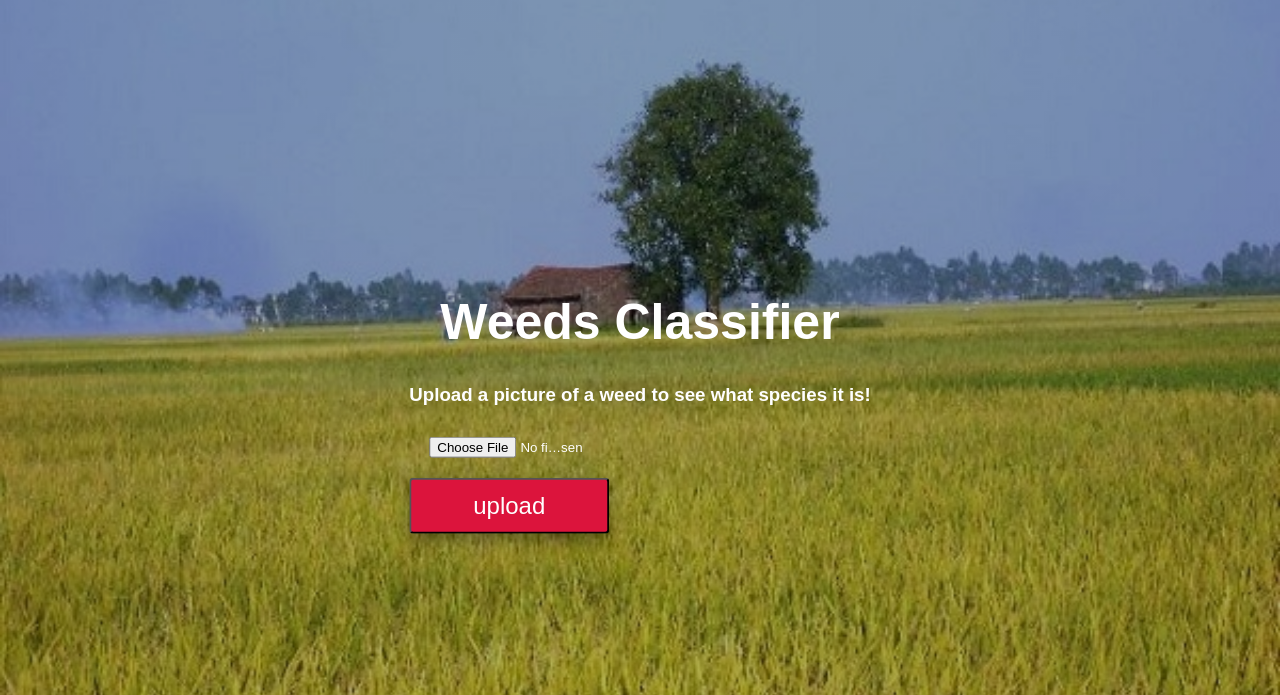
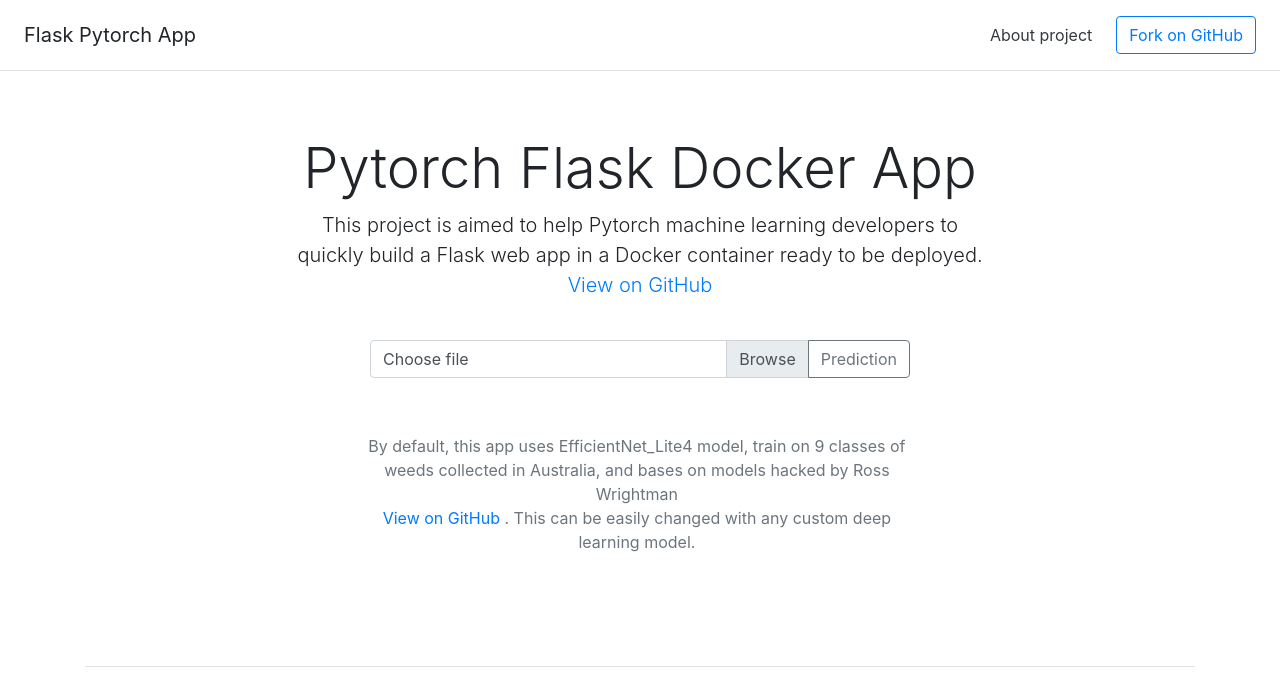
Before and after one commit to linhduongtuan/DeepWeeds_Classifier_WebApp, a Flask app: page / in a window 1280 px wide. Shown: the top 695 px of the page. Run offline with Flask 2, Linux system fonts and the light colour scheme; some libraries are stand-ins or nearby versions; grey boxes are pictures that could not be loaded.

Commit message:
Add files via upload

```diff
--- a/app.py
+++ b/app.py
@@ -1,27 +1,56 @@
-from flask import Flask, request, render_template
+from flask import Flask, render_template, request
+from models import get_model_fruits, get_model_weeds, get_tensor, get_weed_name
+import os
+from math import floor
+
 app = Flask(__name__)
 
-from commons import get_tensor
-from inference import get_weed_name
+app.config['UPLOAD_FOLDER'] = 'uploads'
 
-@app.route('/', methods=['GET', 'POST'])
-def hello_world():
-    if request.method == 'GET':
-        return render_template('index.html', value='hi')
+model_weeds = get_model_weeds()
+model_fruits = get_model_fruits()
+
+@app.route('/')
+def index():
+    return render_template('index.html')
+
+@app.route('/about')
+def about():
+    return render_template('about.html')
+
+@app.route('/inference_weeds', methods = ['POST'])
+def success():
     if request.method == 'POST':
+        f = request.files['file']
+        print(request.files)
         if 'file' not in request.files:
             print('file not uploaded')
             return
         file = request.files['file']
-	saveLocation = f.filename
-        f.save(saveLocation)
-        print(request.files)
         image = file.read()
         top_probs, top_labels, top_weeds = get_weed_name(image_bytes=image)
         get_weed_name(image_bytes=image)
         tensor = get_tensor(image_bytes=image)
         print(get_tensor(image_bytes=image))
-        return render_template('result.html', weeds=top_weeds, name=top_labels, probabilities=top_probs)
+        return render_template('inference_Weeds.html', weeds=top_weeds, name_weeds=top_labels, probabilities_weeds=top_probs)
 
-if __name__ == '__main__':
-	app.run(debug=True)
+"""
+@app.route('/inference_fruits', methods = ['POST'])
+def success():
+    if request.method == 'POST':
+        f = request.files['file']
+        print(request.files)
+        if 'file' not in request.files:
+            print('file not uploaded')
+            return
+        file = request.files['file']
+        image = file.read()
+        top_probs, top_labels, top_fruits = get_fruit_name(image_bytes=image)
+        get_fruits_name(image_bytes=image)
+        tensor = get_tensor(image_bytes=image)
+        print(get_tensor(image_bytes=image))
+        return render_template('inference_Fruits.html', fruits=top_fruits, name_fruits=top_labels, probabilities_fruits=top_probs)
+"""
+
+if __name__== '__main__':
+    app.run(debug=True)
--- /dev/null
+++ b/templates/base.html
@@ -0,0 +1,101 @@
+<!DOCTYPE html>
+<!-- saved from url=(0051)https://getbootstrap.com/docs/4.0/examples/pricing/ -->
+<html lang="en">
+
+  <head>
+    <meta http-equiv="Content-Type" content="text/html; charset=UTF-8">
+
+    <meta name="viewport" content="width=device-width, initial-scale=1, shrink-to-fit=no">
+    <meta name="description" content="">
+    <meta name="author" content="">
+
+    <title>Flask Pytorch App</title>
+
+    <!-- Bootstrap core CSS -->
+    <link rel="stylesheet" href="https://stackpath.bootstrapcdn.com/bootstrap/4.4.1/css/bootstrap.min.css"
+      integrity="sha384-Vkoo8x4CGsO3+Hhxv8T/Q5PaXtkKtu6ug5TOeNV6gBiFeWPGFN9MuhOf23Q9Ifjh" crossorigin="anonymous">
+
+  </head>
+
+  <body cz-shortcut-listen="true">
+
+    <div class="d-flex flex-column flex-md-row align-items-center p-3 px-md-4 mb-3 bg-white border-bottom box-shadow">
+
+      <h5 class="my-0 mr-md-auto font-weight-normal">Flask Pytorch App</h5>
+      <nav class="my-2 my-md-0 mr-md-3">
+        <a class="p-2 text-dark" href="/about">About project</a>
+
+      </nav>
+      <a class="btn btn-outline-primary" href="https://github.com/linhduongtuan/DeepWeeds_Classifier_WebApp">Fork on
+        GitHub</a>
+    </div>
+    <div class="container">
+      {% block content %}{% endblock %}
+    </div>
+
+
+    <div class="container">
+      <footer class="pt-4 my-md-5 pt-md-5 border-top">
+        <div class="row">
+          <div class="col-12 col-md">
+            <img class="mb-2" src="https://toplist.vn/images/800px/canh-dong-nhu-tam-tham-khong-lo-156171.jpg" alt="" width="150">
+            <small class="d-block mb-3 text-muted">© Linh, Duong Tuan 2020</small>
+          </div>
+          <div class="col-6 col-md">
+            <h5>Links</h5>
+            <ul class="list-unstyled text-small">
+              <li><a class="text-muted" href="https://github.com/linhduongtuan/DeepWeeds_Classifier_WebApp">Code on GitHub</a></li>
+              <li><a class="text-muted" href="https://github.com/linhduongtuan/DeepWeeds_Classifier_WebApp/issues">How to contribute</a></li>
+
+            </ul>
+          </div>
+          <div class="col-6 col-md">
+            <h5>Resources</h5>
+            <ul class="list-unstyled text-small">
+              <li><a class="text-muted" href="https://www.palletsprojects.com/p/flask/">Flask</a></li>
+              <li><a class="text-muted" href="https://pytorch.org/">Pytorch</a></li>
+              <li><a class="text-muted" href="https://pytorch.org/hub/">Pytorch Hub</a></li>
+            </ul>
+          </div>
+          <div class="col-6 col-md">
+            <h5>About</h5>
+            <ul class="list-unstyled text-small">
+              <li><a class="text-muted" href="https://www.facebook.com/linh.duongtuan.7">About me</a></li>
+            </ul>
+          </div>
+        </div>
+      </footer>
+    </div>
+
+
+    <!-- Bootstrap core JavaScript
+    ================================================== -->
+    <!-- Placed at the end of the document so the pages load faster -->
+    <script src="https://code.jquery.com/jquery-3.4.1.slim.min.js"
+      integrity="sha384-J6qa4849blE2+poT4WnyKhv5vZF5SrPo0iEjwBvKU7imGFAV0wwj1yYfoRSJoZ+n"
+      crossorigin="anonymous"></script>
+    <script src="https://cdn.jsdelivr.net/npm/popper.js@1.16.0/dist/umd/popper.min.js"
+      integrity="sha384-Q6E9RHvbIyZFJoft+2mJbHaEWldlvI9IOYy5n3zV9zzTtmI3UksdQRVvoxMfooAo"
+      crossorigin="anonymous"></script>
+    <script src="https://stackpath.bootstrapcdn.com/bootstrap/4.4.1/js/bootstrap.min.js"
+      integrity="sha384-wfSDF2E50Y2D1uUdj0O3uMBJnjuUD4Ih7YwaYd1iqfktj0Uod8GCExl3Og8ifwB6"
+      crossorigin="anonymous"></script>
+
+    <script>
+      $('#inputGroupFile').on('change', function () {
+        //get the file name
+        let fileName = $(this).val();
+
+        //only leave filename in the path
+        fileParts = fileName.split(/\/|\\/);
+        let name = fileParts[fileParts.length - 1];
+        console.log(fileParts)
+
+        //replace the "Choose a file" label
+        $(this).next('.custom-file-label').html(name);
+      })
+    </script>
+
+  </body>
+
+</html>
--- a/templates/index.html
+++ b/templates/index.html
@@ -1,73 +1,43 @@
-<!DOCTYPE html>
-<html>
-<head>
-<title>Weeds Classifier App</title>
-<meta name="viewport" content="width=device-width, initial-scale=1">
-<style>
-body {
-  margin: 0;
-  font-family: Arial, Helvetica, sans-serif;
-}
+{% extends 'base.html' %}
 
-.hero-image {
-  background-image: linear-gradient(rgba(0, 0, 0, 0.3),rgba(0, 0, 0, 0.3)), url("/static/1.jpg");
-  background-color: #cccccc;
-  height: 800px;
-  background-position: center;
-  background-repeat: no-repeat;
-  background-size: cover;
-  position: relative;
-}
-
-.hero-text {
-  text-align: center;
-  position: absolute;
-  top: 50%;
-  left: 50%;
-  transform: translate(-50%, -50%);
-  color: white;
-}
-input[type=file] {
-  width: 100%;
-  padding: 12px 20px;
-  margin: 8px 0;
-  display: block;
-  width: 200px;
-  color: white;
-  justify-content: center;
-  align-items: center;
-  text-align: center;
-  box-sizing: border-box;
-  border-style: solid white;
-  border-width: 2px;
-  border-radius: 2px;
-}
-input[type=submit] {
-  width: 100%;
-  padding: 12px 20px;
-  margin: 8px 0;
-  display: block;
-  width: 200px;
-  font-size: 1.5em;
-  color: white;
-  justify-content: center;
-  align-items: center;
-  text-align: center;
-  box-sizing: border-box;
-  box-shadow: 0 8px 16px 0 rgba(0,0,0,0.2), 0 6px 20px 0 rgba(0,0,0,0.19);
-  background-color: #DC143C;
-  border-radius: 4px;
-}
-</style>
-</head>
-<body>
-
-<div class="hero-image">
-  <div class="hero-text">
-    <h1 style="font-size:50px">Weeds Classifier</h1>
-    <h3>Upload a picture of a weed to see what species it is! </h3>
-	<form method ='post' enctype=multipart/form-data>
-		<input type="file" name="file">
-		<input type="submit" value="upload">
-</body>
-</html>
+{% block content %}
+<div class="row">
+  <div class="col-sm-8 offset-sm-2">
+    <div class="pricing-header px-3 py-3 pt-md-5 pb-md-4 mx-auto text-center">
+      <h1 class="display-4">Pytorch Flask Docker App</h1>
+      <p class="lead">This project is aimed to help Pytorch machine learning developers to quickly build a Flask
+        web app
+        in a Docker container ready to be deployed. <br> <a
+          href="https://github.com/linhduongtuan/DeepWeeds_Classifier_WebApp"> View on GitHub</a></p>
+    </div>
+  </div>
+</div>
+<div class="row">
+  <div class="mb-2 col-md-6 offset-md-3">
+    <form action="/inference_weeds" method="POST" enctype="multipart/form-data">
+      <div class="input-group">
+        <div class="custom-file">
+          <input type="file" name="file" accept=".jpg, .jpeg, .png" class="custom-file-input" id="inputGroupFile"
+            aria-describedby="inputGroupFileAddon04">
+          <label class="custom-file-label" for="inputGroupFile">Choose file</label>
+        </div>
+        <div class="input-group-append">
+          <input type="submit" value="Prediction"  class="btn btn-outline-secondary" type="button"
+            id="inputGroupFileAddon04" />
+        </div>
+      </div>
+    </form>
+  </div>
+  <div class="row">
+    <div class="col-sm-6 offset-sm-3 my-5">
+      <center>
+        <p class="text-muted">
+          By default, this app uses EfficientNet_Lite4 model, train on 9 classes of weeds collected in Australia, and bases on models hacked by Ross Wrightman <br> <a
+          href="https://github.com/rwightman/pytorch-image-models"> View on GitHub</a> .
+          This can be easily changed with any custom deep learning model.
+        </p>
+      </center>
+    </div>
+  </div>
+</div>
+{% endblock %}
```
Also changed, not shown: models.py (added, +128 -0 lines), requirements.txt (+10 -6 lines), templates/about.html (added, +26 -0 lines), templates/inference.html (added, +13 -0 lines), templates/inference_Fruits.html (added, +13 -0 lines), templates/inference_Weeds.html (added, +13 -0 lines), static/img/flask+pytorch.png (added), 3 other files.
